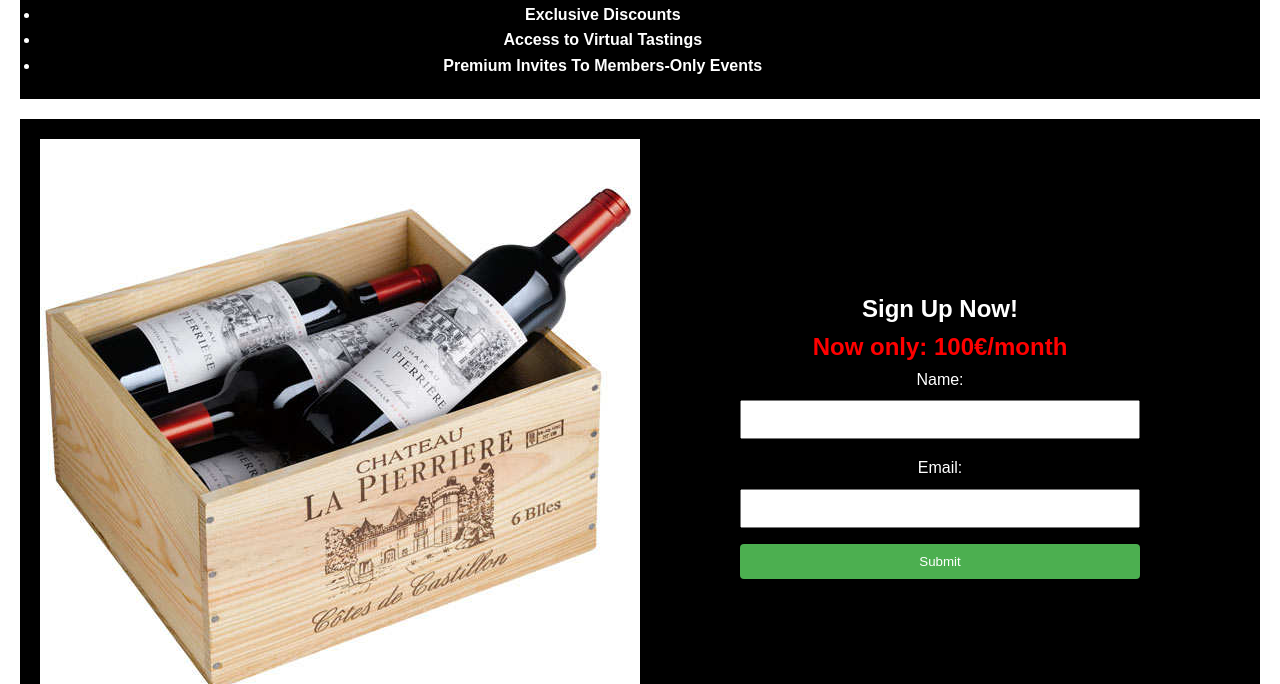
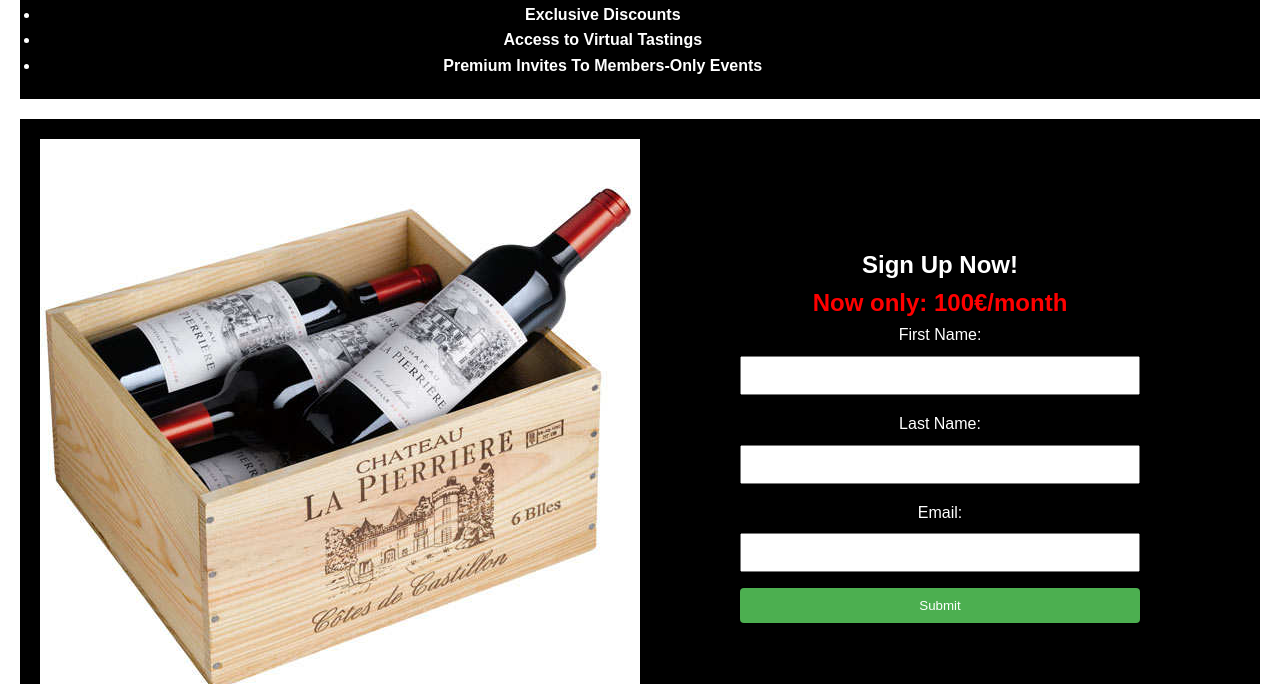
Before and after one commit to Beskow90/Project1, a plain HTML site: page index.html in a window 1280 px wide. Shown: the part 572-1256 px from the top of the page. Drawn offline with Linux system fonts and the light colour scheme.

Commit message:
Changed form, add label for last name

```diff
--- a/index.html
+++ b/index.html
@@ -82,8 +82,11 @@
                     <h2>Sign Up Now!</h2>
                     <h2 class="red-text">Now only: <span class="red-text">100€</span>/month</h2>
                     <form method="POST" action="https://formdump.codeinstitute.net">
-                        <label for="name">Name:</label>
-                        <input type="text" id="name" name="name" required>
+                        <label for="first_name">First Name:</label>
+                        <input type="text" id="first_name" name="first_name" required>
+
+                        <label for="name">Last Name:</label>
+                        <input type="text" id="last_name" name="last_name" required>
 
                         <label for="email">Email:</label>
                         <input type="email" id="email" name="email" required>
```
